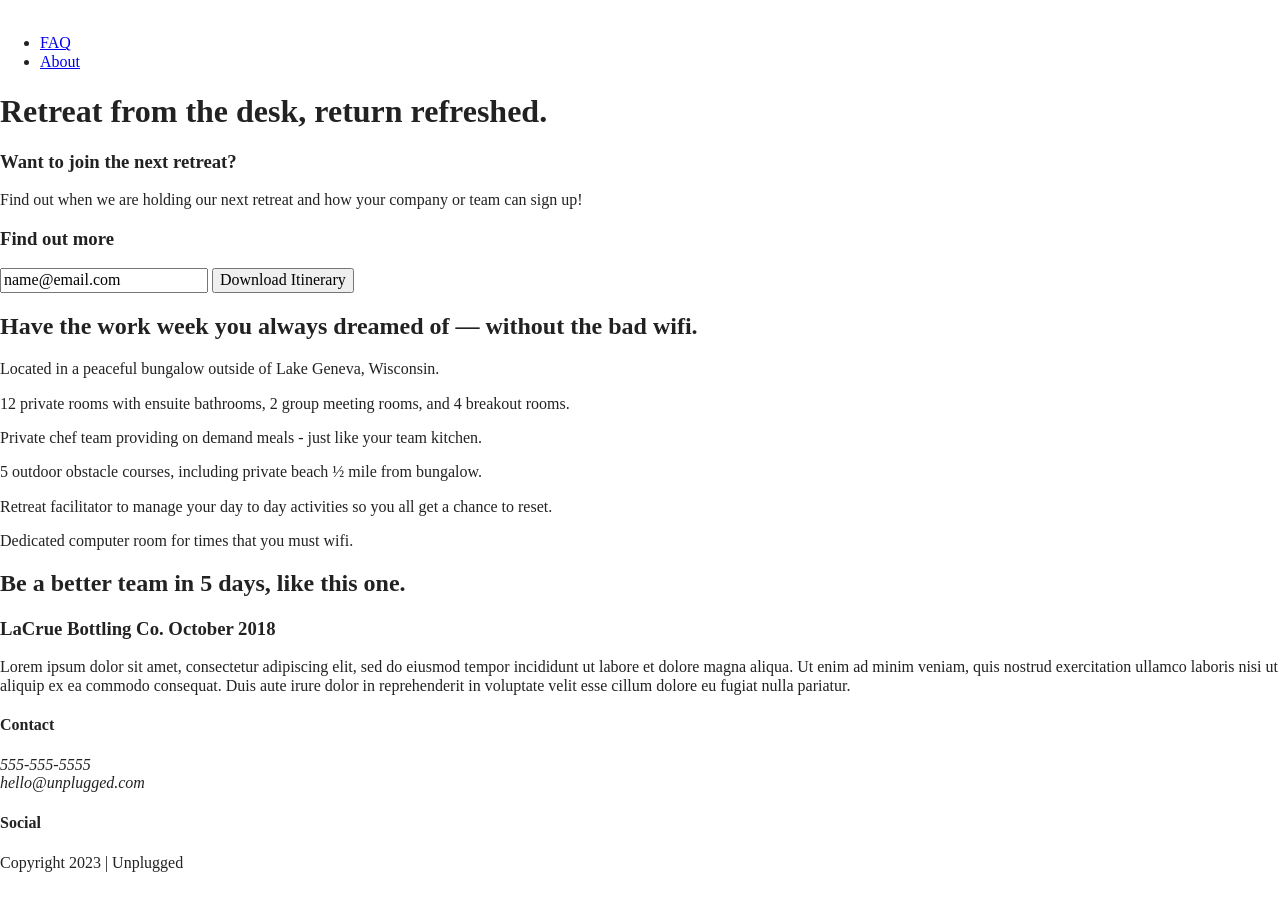
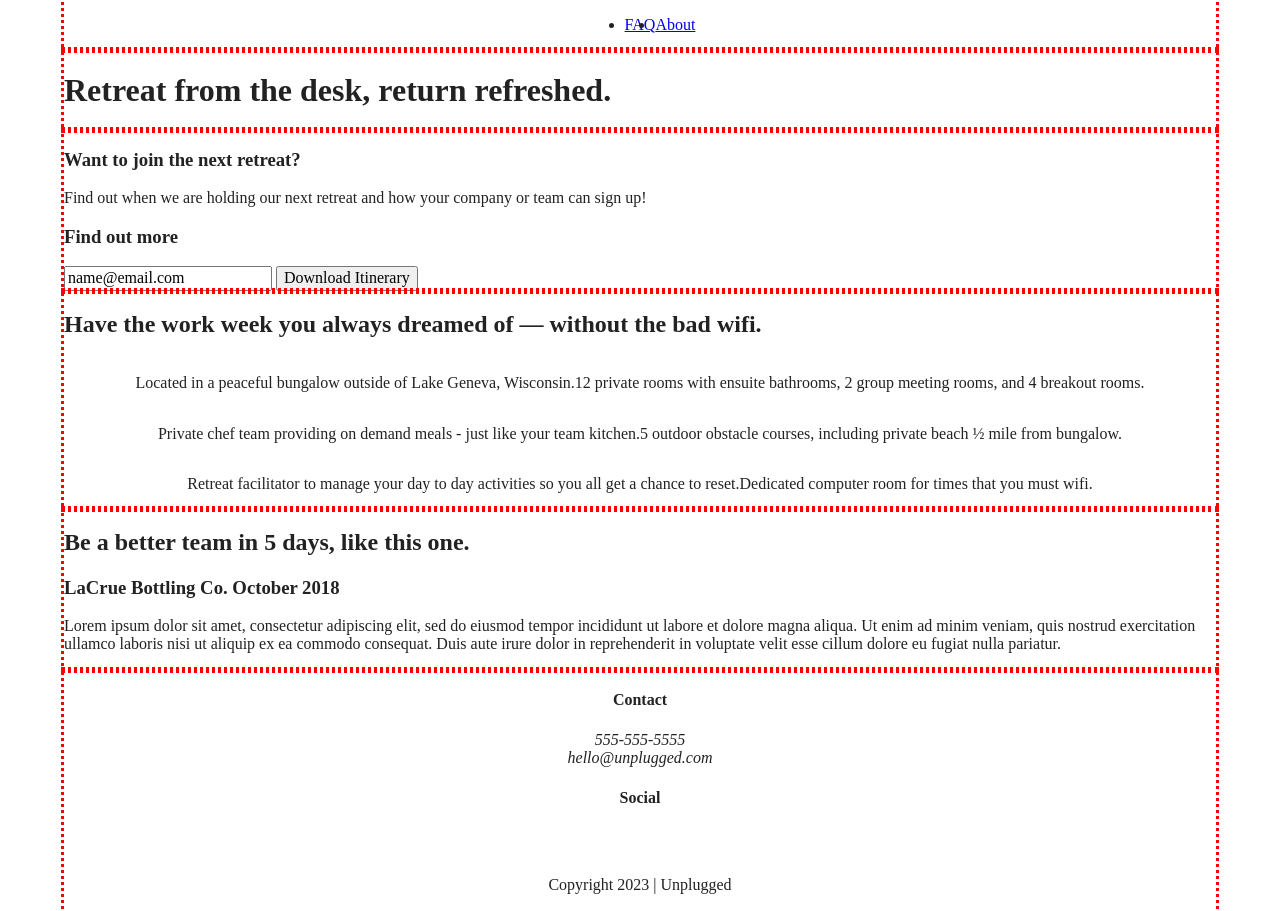
Before and after one commit to SligarK/unpluggedks, a website built with Parcel: page index.html in a window 1280 px wide. Before the commit the page ends 888 px from the top, so only its background shows below. Built offline with nearby package versions, Linux system fonts and the light colour scheme.

Commit message:
Added first css

```diff
--- a/css/main.css
+++ b/css/main.css
@@ -86,6 +86,117 @@ textarea {
 /* ==========================================================================
    Author's custom styles
    ========================================================================== */
+.content-wrapper {
+  outline: 3px dotted red;
+  width: 90%;
+}
+
+/* ------------- Base Header - Footer Styles ----------- */
+header {
+  display: flex;
+  justify-content: center;
+
+}
+
+header .content-wrapper {
+  display: flex;
+  justify-content: center;
+  align-items: center;
+  flex-flow: row wrap;
+}
+
+header nav ul {
+  display: flex;
+  justify-content: space-around;
+}
+
+footer {
+  display: flex;
+  flex-direction: column;
+  align-items: center;
+  text-align: center;
+}
+
+footer .social-icons {
+  display: flex;
+  justify-content: space-around;
+  align-items: center;
+
+}
+
+footer .social-icons p {
+  display: flex;
+  justify-content: center;
+  align-items: center;
+}
+
+
+
+
+
+
+/* --------------------- Mobile Styles - Homepage ---------*/
+
+.hero-area {
+  display: flex;
+  justify-content: center;
+}
+
+/* Aside */
+
+aside {
+  display: flex;
+  justify-content: center;
+}
+
+/* Features */
+
+.features {
+  display: flex;
+  justify-content: center;
+}
+.features .features-items {
+  display: flex;
+  justify-content: center;
+  align-items: flex-start;
+  flex-flow: row wrap;
+}
+
+/* Reviews */
+
+.reviews {
+  display: flex;
+  justify-content: center;
+}
+
+/* ================ABOUT PAGE=========== */
+
+.mission {
+  display: flex;
+  justify-content: center;
+}
+
+.contact-section {
+  display: flex;
+  justify-content: center;
+}
+
+/* ==============FAQ PAGE============== */
+
+.faq {
+  display: flex;
+  justify-content: center;
+}
+
+.faq .content-wrapper {
+  display: flex;
+  justify-content: center;
+  align-items: flex-start;
+  flex-flow: row wrap;
+}
+
+
+
 
 /* ==========================================================================
    Helper classes
```
Also changed, not shown: index.html (+4 -1 lines).
